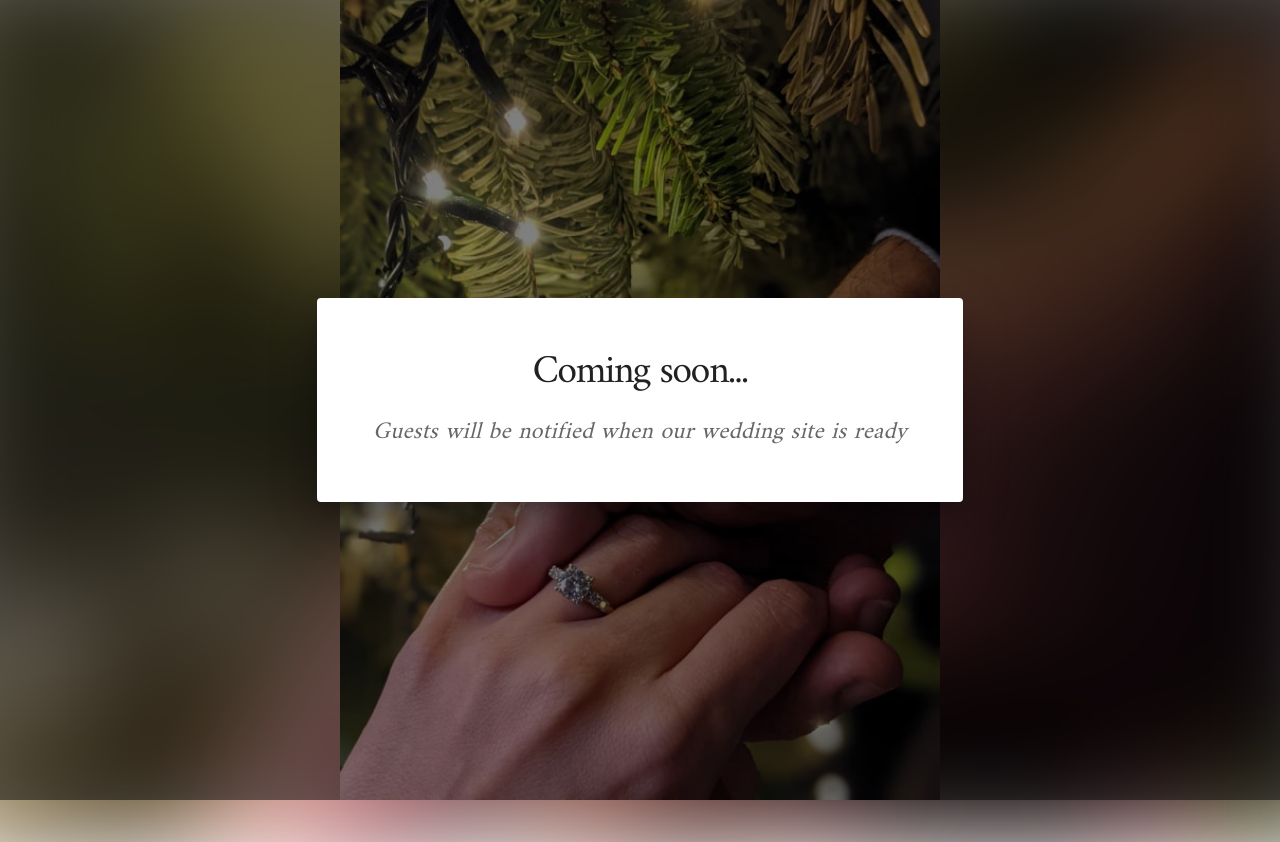
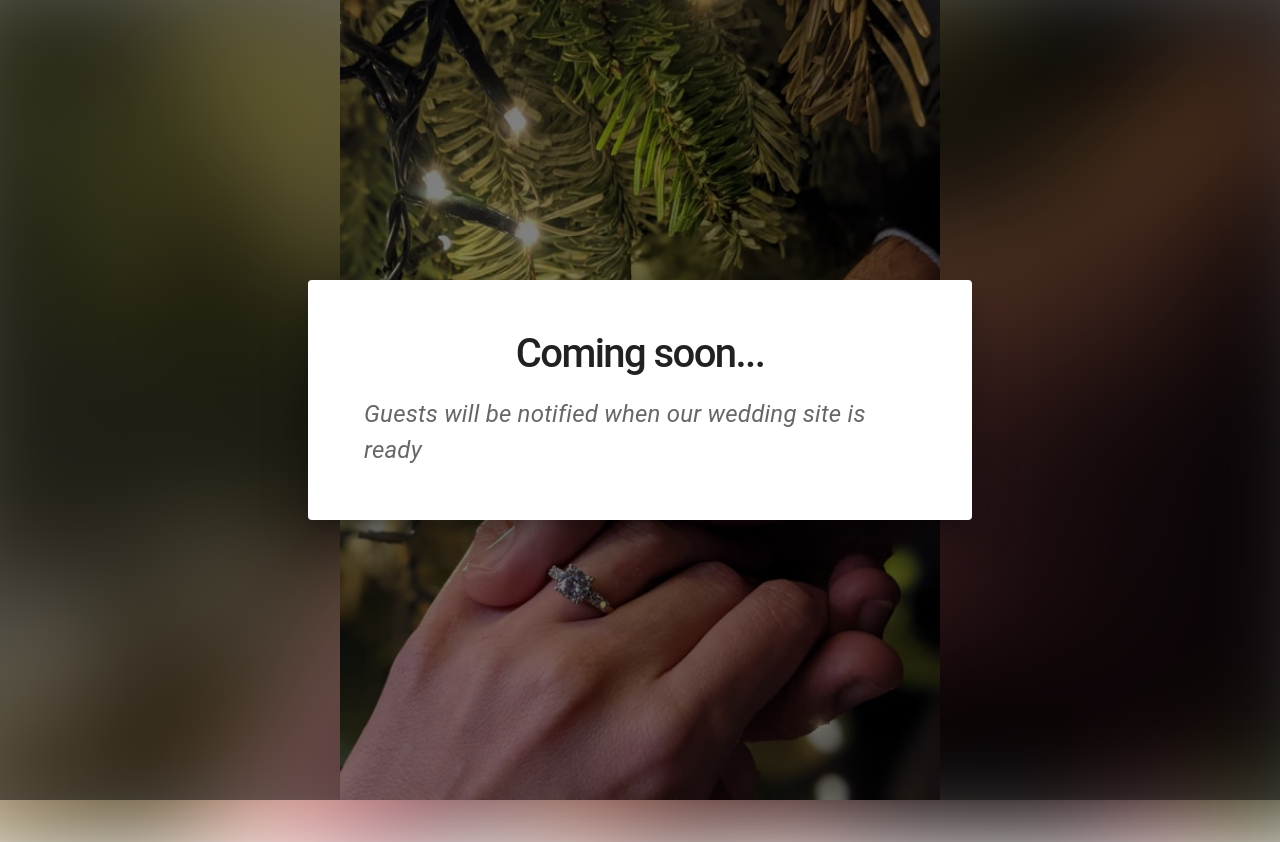
Before and after one commit to alexandermichaud-drizly/wedding, a React (Create React App) app: page / in a window 1280 px wide. Shown: the top 842 px of the page. Built offline with nearby package versions, Linux system fonts and the light colour scheme.

Commit message:
Remove redundant CSS

```diff
--- a/src/TempApp.module.scss
+++ b/src/TempApp.module.scss
@@ -36,14 +36,15 @@ body {
   }
 }
 
+.Dialog {
+  font-family: $amiri;
+}
 
 .Dialog.Paper {
   padding: 32px;
 }
 
 .Dialog.TitleText {
-  font-family: $amiri;
-  font-style: regular;
   text-align: center;
   font-size: 40px;
   letter-spacing: -0.04em;
@@ -51,7 +52,6 @@ body {
 }
 
 .Dialog.ContentText {
-  font-family: $amiri;
   font-size: 24px;
   line-height: 1.5em;
   font-style: italic;
```
